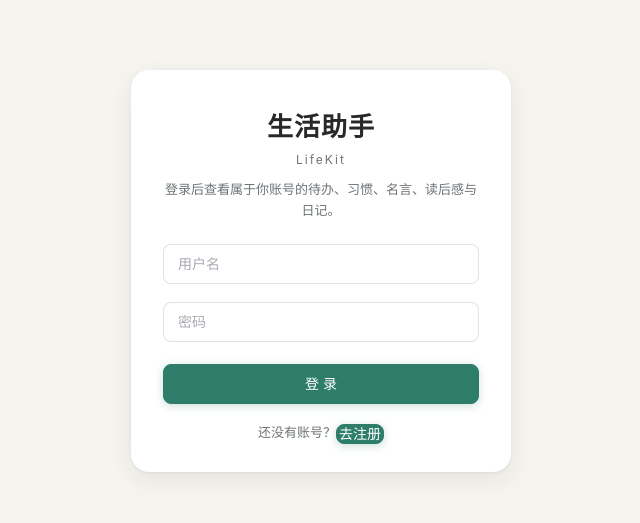
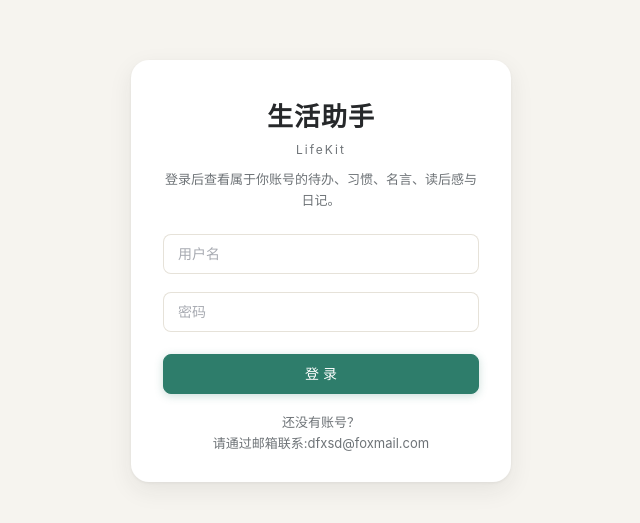
Before and after one commit to bigbigbird897/ToDoKitsFrontEnd, a Vue app: page /#/login in a window 1280 px wide. Shown: the part 129-652 px from the top of the page, without its empty margins (319-959 px from the left). Built offline with nearby package versions, Linux system fonts and the light colour scheme; no server answers.

Commit message:
chore: 登录页关闭自助注册改为邮箱联系；添加 axios 依赖

```diff
--- a/package.json
+++ b/package.json
@@ -11,6 +11,7 @@
   },
   "dependencies": {
     "@element-plus/icons-vue": "^2.3.1",
+    "axios": "^1.20.0",
     "echarts": "^5.5.1",
     "element-plus": "^2.7.8",
     "pinia": "^2.1.7",
--- a/src/views/Login.vue
+++ b/src/views/Login.vue
@@ -22,13 +22,13 @@
       <div class="login-switch">
         <span>{{ mode === 'login' ? '还没有账号？' : '已有账号？' }}</span>
 
-        <el-button link type="primary" @click="mode = mode === 'login' ? 'register' : 'login'">
+        <!-- <el-button link type="primary" @click="mode = mode === 'login' ? 'register' : 'login'">
           {{ mode === 'login' ? '去注册' : '去登录' }}
-        </el-button>
+        </el-button> -->
 
-        <!-- <div>
+        <div>
           请通过邮箱联系:dfxsd@foxmail.com
-        </div> -->
+        </div>
       </div>
     </div>
   </div>
```
Also changed, not shown: 1 other file (tests, documents, lock files or other folders).
